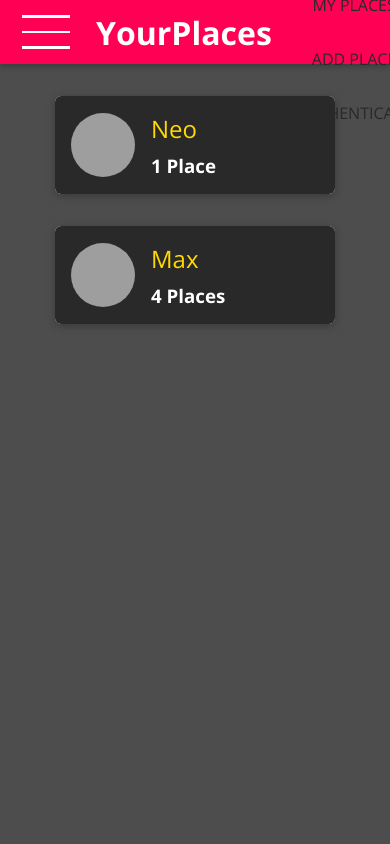
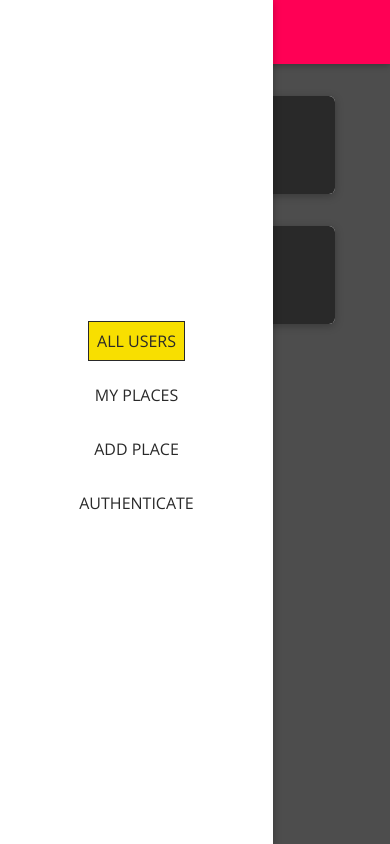
Before and after one commit to lightrao/mern-reactJs-palcesShare, a React (Create React App) app: page / in a window 390 px wide. Built offline with nearby package versions, Linux system fonts and the light colour scheme; grey boxes are pictures that could not be loaded.

Commit message:
Implementing a Basic Desktop & Mobile Navigation

```diff
--- a/src/shared/components/Navigation/MainNavigation.js
+++ b/src/shared/components/Navigation/MainNavigation.js
@@ -3,12 +3,19 @@
 
 import MainHeader from "./MainHeader";
 import NavLinks from "./NavLinks";
+import SideDrawer from "./SideDrawer";
 
 import "./MainNavigation.css";
 
 // Link component need in Router component of App.js
 const MainNavigation = () => {
   return (
+    <React.Fragment>
+      <SideDrawer>
+        <nav className="main-navigation__drawer-nav">
+          <NavLinks />
+        </nav>
+      </SideDrawer>
       <MainHeader>
         <button className="main-navigation__menu-btn">
           <span />
@@ -18,10 +25,11 @@
         <h1 className="main-navigation__title">
           <Link to="/">YourPlaces</Link>
         </h1>
-      <nav>
+        <nav className="main-navigation__header-nav">
           <NavLinks />
         </nav>
       </MainHeader>
+    </React.Fragment>
   );
 };
 
--- a/src/shared/components/Navigation/SideDrawer.css
+++ b/src/shared/components/Navigation/SideDrawer.css
@@ -0,0 +1,10 @@
+.side-drawer {
+  position: fixed;
+  left: 0;
+  top: 0;
+  z-index: 100;
+  height: 100vh;
+  width: 70%;
+  background: white;
+  box-shadow: 0 2px 8px rgba(0, 0, 0, 0.26);
+}
--- a/src/shared/components/Navigation/SideDrawer.js
+++ b/src/shared/components/Navigation/SideDrawer.js
@@ -0,0 +1,9 @@
+import React from "react";
+
+import "./SideDrawer.css";
+
+const SideDrawer = (props) => {
+  return <aside className="side-drawer">{props.children}</aside>;
+};
+
+export default SideDrawer;
```
Lines whose indentation alone changed are shown as unchanged.
